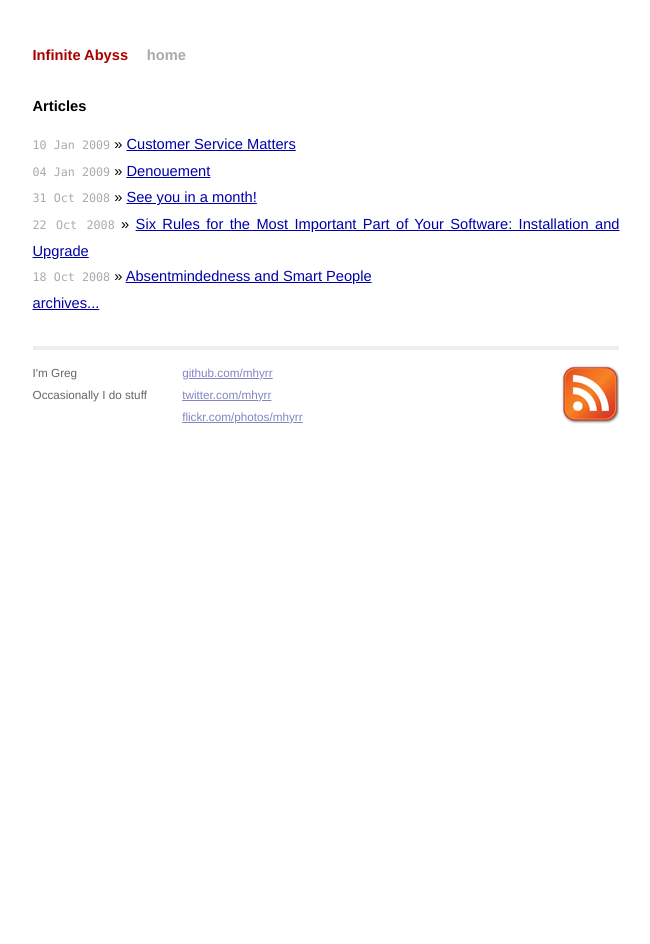
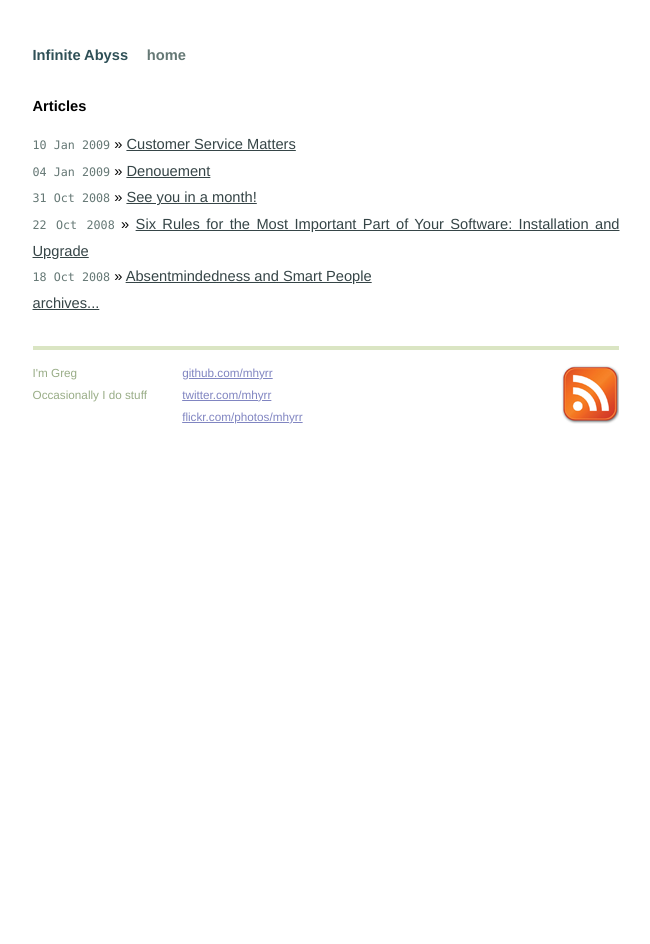
Before and after one commit to mhyrr/mhyrr.github.com, a Jekyll site: the page built from index.html, in a window 1280 px wide. Shown: the whole page, without its empty margins (314-964 px from the left). Built offline with Jekyll 4.4.1, drawn with Linux system fonts in a browser that asks for light colours.

Commit message:
color theme changes

```diff
--- a/css/screen.css
+++ b/css/screen.css
@@ -35,7 +35,7 @@ p {
 }
 
 a {
-  color: #00a;
+  color: #364547;
 }
 
 a:hover {
@@ -43,7 +43,7 @@ a:hover {
 }
 
 a:visited {
-  color: #a0a;
+  color: #657875;
 }
 
 table {
@@ -67,8 +67,8 @@ ul.posts {
   }
 
   ul.posts span {
-    color: #aaa;
-    font-family: Monaco, "Courier New", monospace;
+    color: #657875;
+    font-family: Monaco, "Helvetica", monospace;
     font-size: 80%;
   }
 
@@ -87,13 +87,13 @@ ul.posts {
 }
 
 .title {
-  color: #a00;
+  color: #2F5057;
   font-weight: bold;
   margin-bottom: 2em;
 }
 
   .site .title a {
-    color: #a00;
+    color: #2F5057;
     text-decoration: none;
   }
 
@@ -102,13 +102,13 @@ ul.posts {
   }
 
   .site .title a.extra {
-    color: #aaa;
+    color: #657875;
     text-decoration: none;
     margin-left: 1em;
   }
 
   .site .title a.extra:hover {
-    color: black;
+    color: 364547;
   }
 
   .site .meta {
@@ -117,8 +117,8 @@ ul.posts {
 
   .site .footer {
     font-size: 80%;
-    color: #666;
-    border-top: 4px solid #eee;
+    color: #99AD87;
+    border-top: 4px solid #DAE5C3;
     margin-top: 2em;
     overflow: hidden;
   }
```
Also changed, not shown: index.html (+0 -20 lines).
